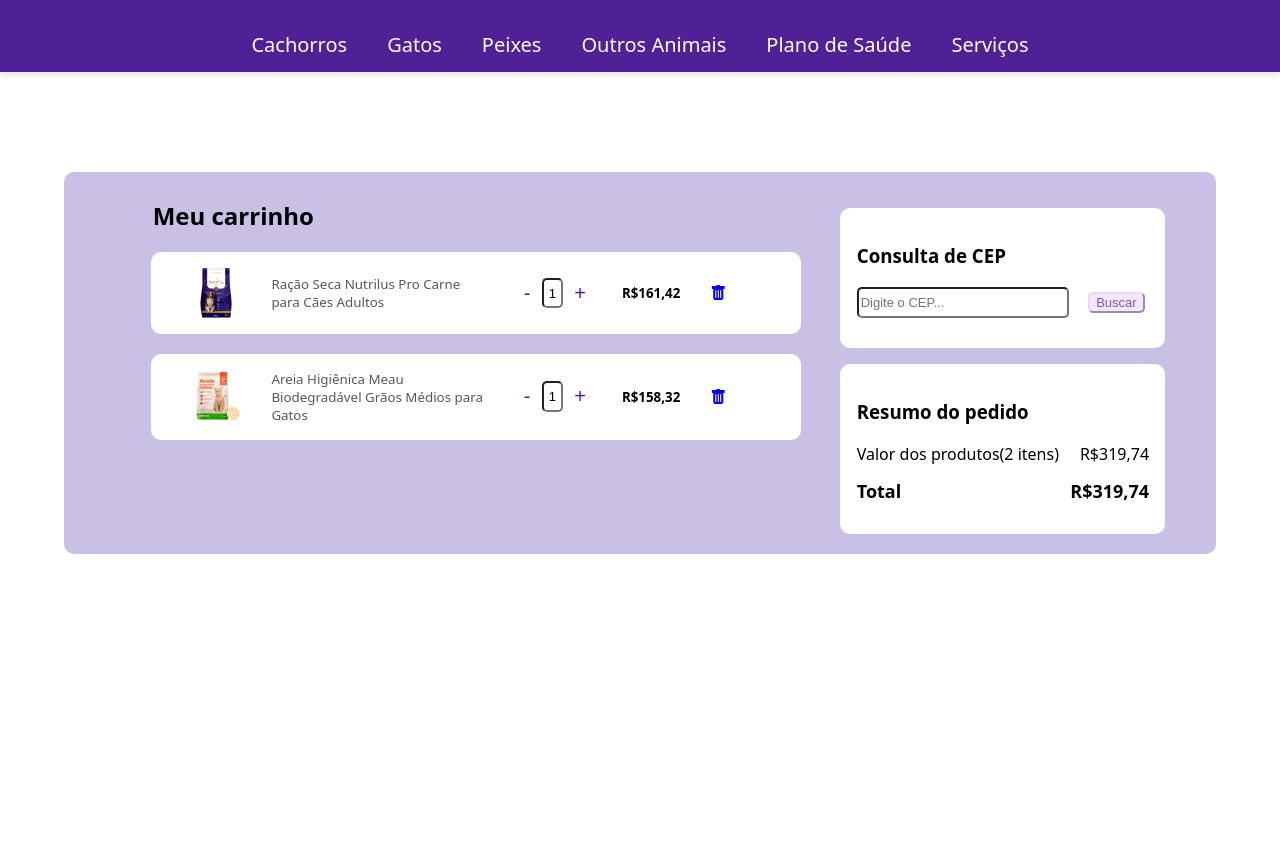
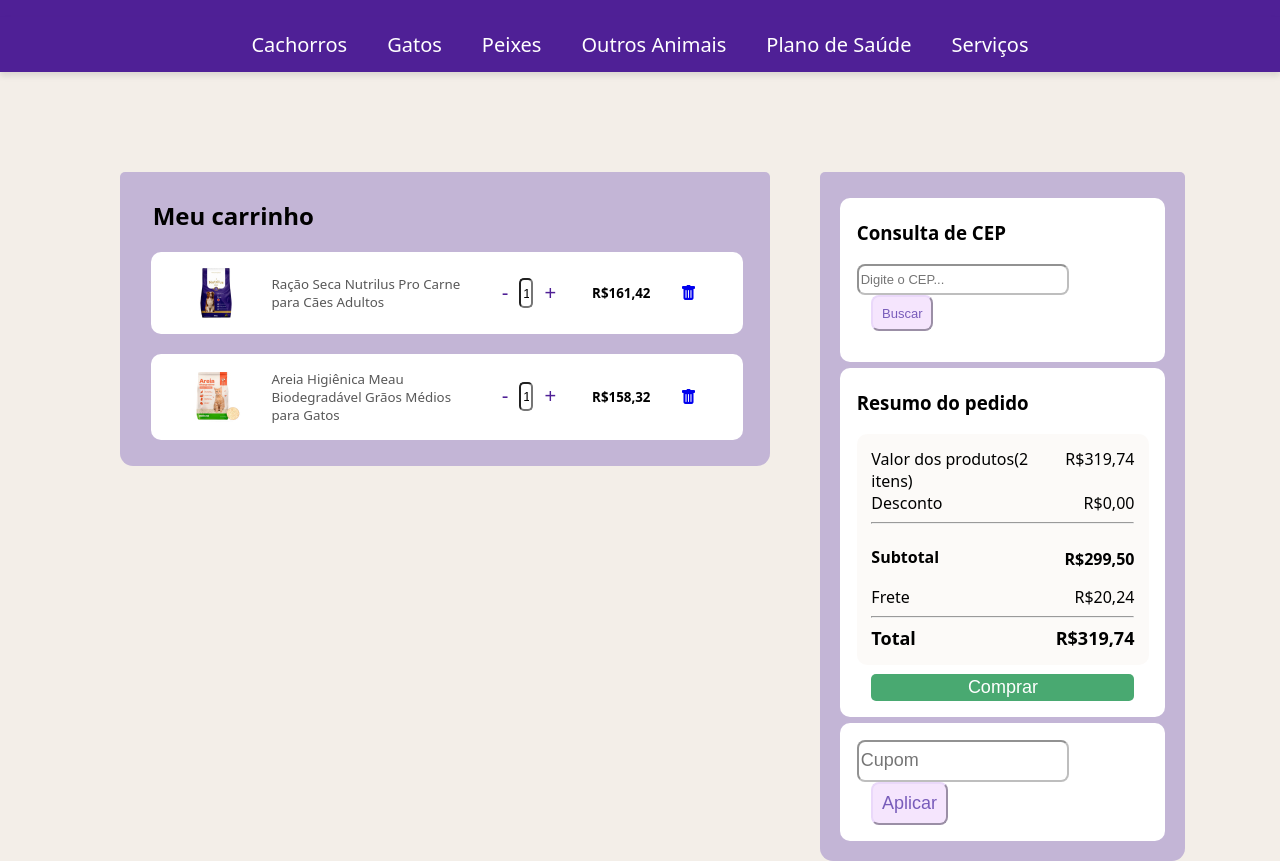
Before and after one commit to Sif-161/PetShop, a plain HTML site: page pages/cart.html in a window 1280 px wide. Shown: the part 118-979 px from the top of the page. Before the commit the page ends 800 px from the top, so only its background shows below. Drawn offline with nearby package versions, Linux system fonts and the light colour scheme.

Commit message:
melhorias no carrinho

```diff
--- a/css/cart_style.css
+++ b/css/cart_style.css
@@ -1,8 +1,6 @@
 main {
     display: flex;
     justify-content: space-between;
-    margin-top: 5%;
-    background-color: rgba(120, 92, 186, 0.39);
     width: 90%;
     margin: auto;
     margin-top: 100px;
@@ -15,10 +13,11 @@ main {
 }
 
 .card {
+    background-color: rgba(120, 92, 186, 0.39);
     border-radius: 5px 5px 13px 13px;
     padding-bottom: 1%;
     padding-top: 1%;
-    width: 90%;
+    width: 98%;
 }
 
 .card-itens {
@@ -27,7 +26,7 @@ main {
     border-radius: 10px;
     margin-left: 4.8%;
     background-color: white;
-    width: 100%;
+    width: 91%;
     margin-bottom: 3%;
 }
 
@@ -80,7 +79,7 @@ main {
 }
 
 #delete:hover, .amount button:hover{
-    color: #09090966;
+    color: #5124949c;
 }
 
 .container-aside {
@@ -89,44 +88,70 @@ main {
 }
 
 aside {
+    background-color: rgba(120, 92, 186, 0.39);
     border-radius: 5px 5px 13px 13px;
     padding: 20px;
 }
 
-.cep, .order-summary {
+.cep, .order-summary , .discount {
     background-color: white;
-    margin-top: 5%;
+    margin-top: 2%;
     padding: 5%;
     border-radius: 10px;
     width: 90%;
 }
 
-.cep button {
-    border-radius: 5px;
+
+.cep button, .discount button{
+    border-radius: 8px;
     cursor: pointer;
     background-color: rgba(245, 229, 253, 255);
     border-color: rgba(234, 216, 250, 255);
     color: rgba(120, 92, 186, 255);
     margin-left: 5%;
     font-size: large;
+    padding: 3%;
 }
 
-.cep button:hover{
-    background-color: #dddddd0c
+.cep button:hover, .discount button:hover{
+    background-color: #f5e5fd7a;
 }
 
-.cep input {
-    border-radius: 5px;
+.cep input, .discount input{
+    border-radius: 8px;
     padding-top: 3%;
     padding-bottom: 3%;
     font-size: large;
     width: 70%;
+    border-color: rgba(128, 128, 128, 0.514);
 }
 
-.order-prod, .order-total {
+.order-itens{
+    background-color: #f3eee84b;
+    padding: 5%;
+    border-radius: 10px;
+}
+
+.order-prod, .order-total, .order-discount, .order-subtotal, .order-freight {
     display: flex;
     justify-content: space-between;
-    padding-bottom: 5%;
+}
+
+
+#pay{
+    margin-top: 3%;
+    background-color: #49a971;
+    color: white;
+    border: 0;
+    width: 90%;
+    margin-left: 5%;
+    font-size: large;
+    padding: 1% 0% 1% 0%;
+    border-radius: 5px;
+    cursor: pointer;
+}
+#pay:hover{
+    background-color: #49a97194;
 }
 
 /*Ajuste do site para notbooks*/
--- a/pages/cart.html
+++ b/pages/cart.html
@@ -9,7 +9,7 @@
     <link rel="stylesheet" href="https://cdn.jsdelivr.net/npm/bootstrap-icons/font/bootstrap-icons.css">
     <link rel="stylesheet" href="../css/cart_style.css">
 </head>
-<body>
+<body style="background-color: rgba(243,238,232,255);">
     <header style="background-color: rgba(79, 32, 150, 1);">
         <div class="wrap">
             <ul class="menu">
@@ -85,7 +85,7 @@
         </section>
         <section class="container-aside">
             <aside>
-                <div class="cep">
+                <div class="cep" style="padding-top: 1%;">
                     <h1 style="text-align: start">Consulta de CEP</h1>
                     <div class="box">
                         <div class="text">
@@ -97,21 +97,45 @@
                         <p id="endereco"></p>
                     </div>
                 </div>
-                <div class="order-summary">
+                <div class="order-summary" style="padding-top: 1%;">
                     <h1 style="text-align: start">Resumo do pedido</h1>
-                    <div class="order-prod">
-                        <span style="font-size: medium;">Valor dos produtos(2 itens)</span>
-                        <span style="font-size: medium;">R$319,74</span>
+                    <div class="order-itens">
+                        <article class="order-prod">
+                            <span style="font-size: medium;">Valor dos produtos(2 itens)</span>
+                            <span style="font-size: medium;">R$319,74</span>
+                        </article >
+                        <article  class="order-discount">
+                            <span style="font-size: medium;">Desconto</span>
+                            <span>R$0,00</span>
+                        </article >
+                        <hr>
+                        <article  class="order-subtotal">
+                            <h2 style="font-size: medium;">Subtotal</h2>
+                            <h3 style="font-size: medium;">R$299,50</h3>
+                        </article >
+                        <article  class="order-freight">
+                            <span style="font-size: medium;">Frete</span>
+                            <span style="font-size: medium;">R$20,24</span>
+                        </article >
+                        <hr>
+                        <article  class="order-total">
+                            <strong style="font-size: large;">Total</strong>
+                            <strong style="font-size: large;">R$319,74</strong>
+                        </article>
                     </div>
-                    <div class="order-total">
-                        <strong style="font-size: large;">Total</strong>
-                        <strong style="font-size: large;">R$319,74</strong>
+                    <button id="pay">Comprar</button>
+                </div>
+                <div class="discount">
+                    <div class="box">
+                        <div class="text">
+                            <input placeholder="Cupom" type="text" id="cupom" autocomplete="off">
+                            <button>Aplicar</button>
+                        </div>
                     </div>
                 </div>
             </aside>
         </section>
     </main>
-
     <script>
         function buscarEndereco() {
             var cep = document.getElementById('cepInput').value;
```
